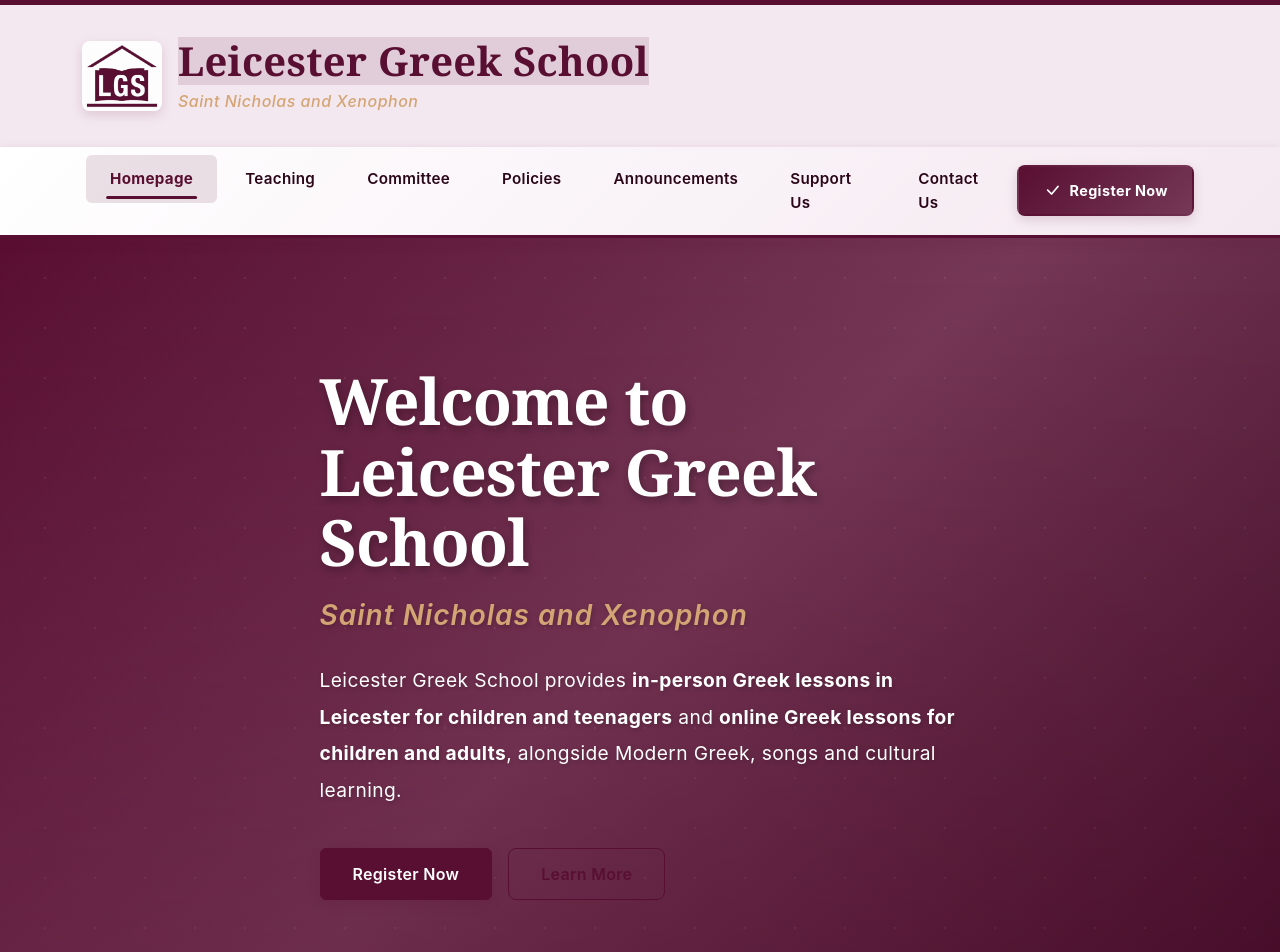
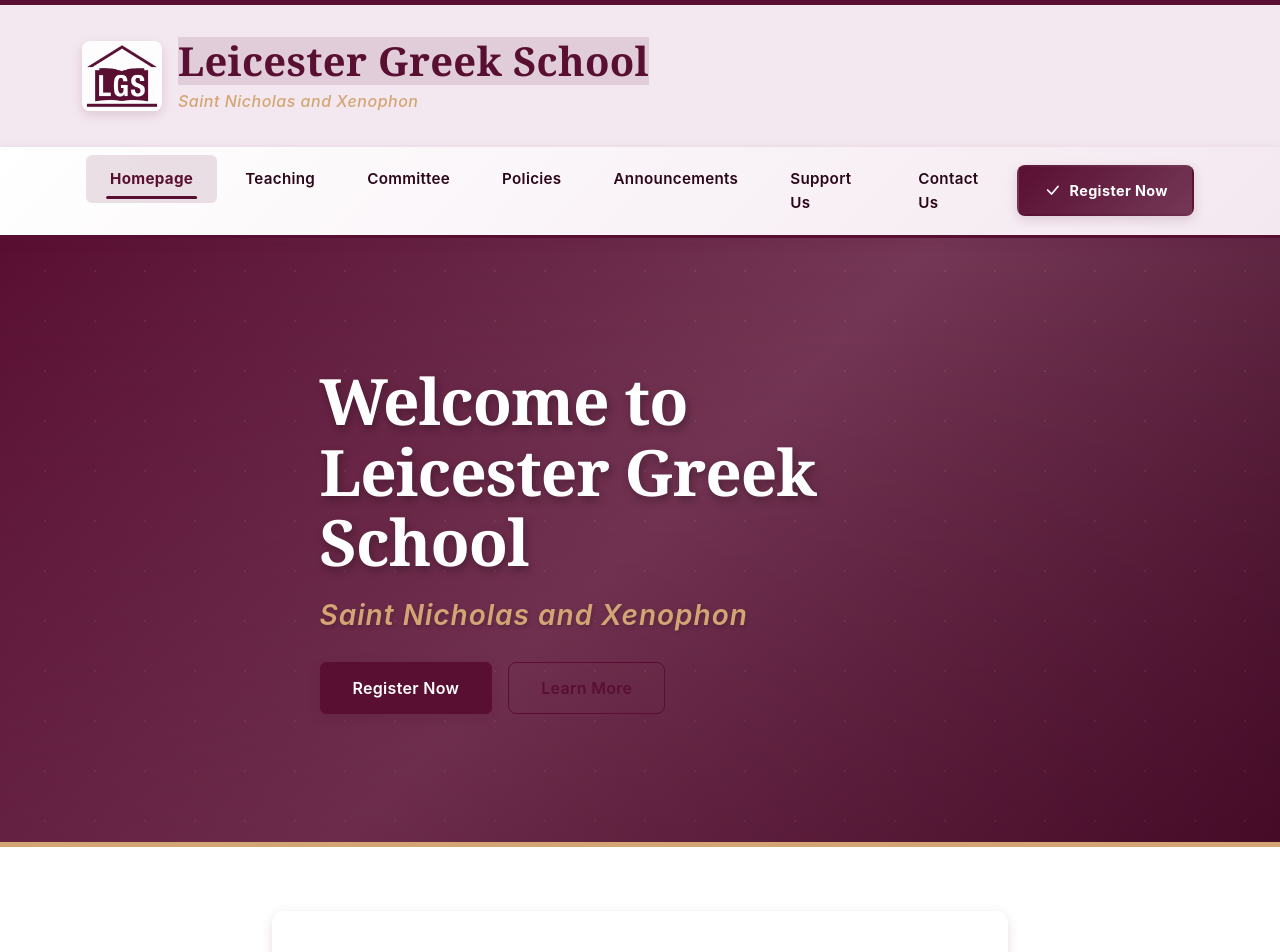
Before and after one commit to Leicester-Greek-School/website, a Vue app: page / in a window 1280 px wide. Shown: the top 952 px of the page. Built offline with nearby package versions, Linux system fonts and the light colour scheme.

Commit message:
Remove Hero description

```diff
--- a/src/views/Home.vue
+++ b/src/views/Home.vue
@@ -11,9 +11,6 @@
             <div class="hero-text-wrapper">
               <h1 class="hero-title">Welcome to Leicester Greek School</h1>
               <p class="hero-subtitle">Saint Nicholas and Xenophon</p>
-              <p class="hero-description">
-                Leicester Greek School provides <strong>in-person Greek lessons in Leicester for children and teenagers</strong> and <strong>online Greek lessons for children and adults</strong>, alongside Modern Greek, songs and cultural learning.
-              </p>
               <div class="hero-cta-buttons">
                 <router-link to="/register" class="btn btn-primary btn-lg">
                   <span>Register Now</span>
```
